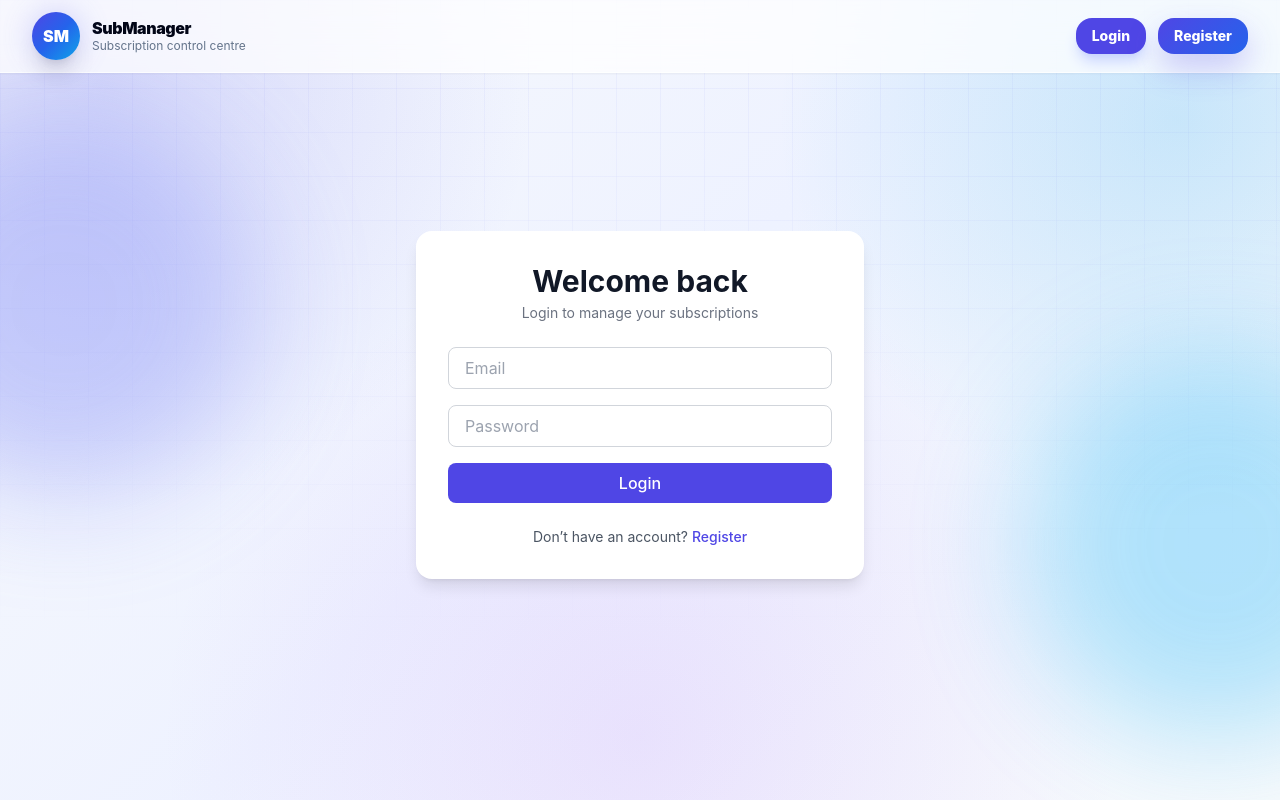
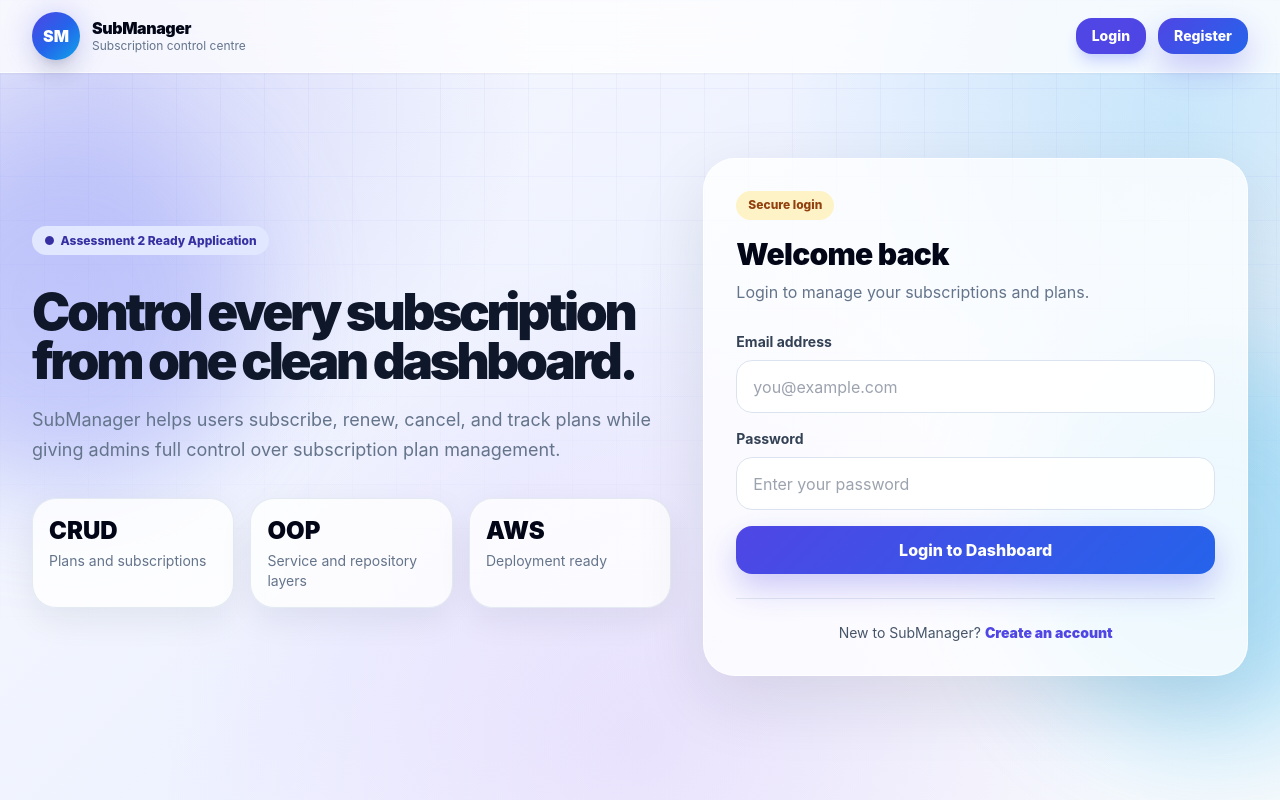
Before and after one commit to alicechang5143/SubscriptionManagementAssignment2, a React (Create React App) app in the folder frontend/: page /login in a window 1280 px wide. Built offline with nearby package versions, Linux system fonts and the light colour scheme; no server answers.

Commit message:
login page changes=

```diff
--- a/frontend/src/pages/Login.jsx
+++ b/frontend/src/pages/Login.jsx
@@ -1,81 +1,140 @@
 import { useState } from "react";
+import { Link, useNavigate } from "react-router-dom";
 import { useAuth } from "../context/AuthContext";
-import { useNavigate } from "react-router-dom";
 import axiosInstance from "../axiosConfig";
 
 const Login = () => {
   const [formData, setFormData] = useState({ email: "", password: "" });
+  const [loading, setLoading] = useState(false);
   const { login } = useAuth();
   const navigate = useNavigate();
 
-  const handleSubmit = async (e) => {
-    e.preventDefault();
+  const handleChange = (event) => {
+    setFormData({ ...formData, [event.target.name]: event.target.value });
+  };
+
+  const handleSubmit = async (event) => {
+    event.preventDefault();
 
     try {
+      setLoading(true);
       const response = await axiosInstance.post("/api/auth/login", formData);
-
       login(response.data?.data || response.data);
-      navigate("/tasks");
+      navigate("/subscriptions");
     } catch (error) {
-      console.error("LOGIN ERROR:", error.response?.data || error.message);
-      alert("Login failed. Please try again.");
+      alert(
+        error.response?.data?.message ||
+          "Login failed. Please check your email and password.",
+      );
+    } finally {
+      setLoading(false);
     }
   };
 
   return (
-    <div className="flex items-center justify-center min-h-[75vh]">
-      <div className="w-full max-w-md bg-white rounded-2xl shadow-lg p-8">
+    <div className="min-h-[78vh] grid lg:grid-cols-[1.08fr_0.92fr] gap-8 items-center fade-in">
+      <section className="space-y-8">
+        <div className="inline-flex items-center gap-2 badge badge-blue">
+          <span>●</span>
+          Assessment 2 Ready Application
+        </div>
 
-        {/* HEADER */}
-        <div className="text-center mb-6">
-          <h1 className="text-3xl font-bold text-gray-900">Welcome back</h1>
-          <p className="text-gray-500 text-sm mt-1">
-            Login to manage your subscriptions
+        <div className="space-y-5">
+          <h1 className="page-title">
+            Control every subscription from one clean dashboard.
+          </h1>
+
+          <p className="page-subtitle text-lg max-w-2xl">
+            SubManager helps users subscribe, renew, cancel, and track plans
+            while giving admins full control over subscription plan management.
           </p>
         </div>
 
-        {/* FORM */}
+        <div className="grid sm:grid-cols-3 gap-4 max-w-3xl">
+          <div className="metric-card">
+            <p className="text-2xl font-black text-slate-950">CRUD</p>
+            <p className="text-sm text-slate-500 mt-1">
+              Plans and subscriptions
+            </p>
+          </div>
+
+          <div className="metric-card">
+            <p className="text-2xl font-black text-slate-950">OOP</p>
+            <p className="text-sm text-slate-500 mt-1">
+              Service and repository layers
+            </p>
+          </div>
+
+          <div className="metric-card">
+            <p className="text-2xl font-black text-slate-950">AWS</p>
+            <p className="text-sm text-slate-500 mt-1">Deployment ready</p>
+          </div>
+        </div>
+      </section>
+
+      <section className="glass-panel rounded-[2rem] p-6 sm:p-8">
+        <div className="mb-7">
+          <p className="badge badge-yellow mb-4">Secure login</p>
+          <h2 className="text-3xl font-black tracking-tight text-slate-950">
+            Welcome back
+          </h2>
+          <p className="text-slate-500 mt-2">
+            Login to manage your subscriptions and plans.
+          </p>
+        </div>
+
         <form onSubmit={handleSubmit} className="space-y-4">
+          <div>
+            <label className="text-sm font-bold text-slate-700 block mb-2">
+              Email address
+            </label>
+            <input
+              name="email"
+              type="email"
+              placeholder="you@example.com"
+              value={formData.email}
+              onChange={handleChange}
+              className="input-field"
+              required
+            />
+          </div>
 
-          <input
-            type="email"
-            placeholder="Email"
-            value={formData.email}
-            onChange={(e) =>
-              setFormData({ ...formData, email: e.target.value })
-            }
-            className="w-full px-4 py-2 border border-gray-300 rounded-lg focus:ring-2 focus:ring-indigo-500 outline-none transition"
-          />
-
-          <input
-            type="password"
-            placeholder="Password"
-            value={formData.password}
-            onChange={(e) =>
-              setFormData({ ...formData, password: e.target.value })
-            }
-            className="w-full px-4 py-2 border border-gray-300 rounded-lg focus:ring-2 focus:ring-indigo-500 outline-none transition"
-          />
+          <div>
+            <label className="text-sm font-bold text-slate-700 block mb-2">
+              Password
+            </label>
+            <input
+              name="password"
+              type="password"
+              placeholder="Enter your password"
+              value={formData.password}
+              onChange={handleChange}
+              className="input-field"
+              required
+            />
+          </div>
 
           <button
             type="submit"
-            className="w-full bg-indigo-600 hover:bg-indigo-700 text-white py-2 rounded-lg font-medium transition"
+            disabled={loading}
+            className="primary-button w-full py-3"
           >
-            Login
+            {loading ? "Logging in..." : "Login to Dashboard"}
           </button>
         </form>
 
-        {/* FOOTER */}
-        <p className="text-center text-sm mt-6 text-gray-600">
-          Don’t have an account?{" "}
-          <span
-            className="text-indigo-600 hover:underline cursor-pointer font-medium"
-            onClick={() => navigate("/register")}
-          >
-            Register
-          </span>
-        </p>
-      </div>
+        <div className="mt-6 pt-6 border-t border-slate-200 text-center">
+          <p className="text-sm text-slate-600">
+            New to SubManager?{" "}
+            <Link
+              to="/register"
+              className="font-black text-indigo-600 hover:text-indigo-700"
+            >
+              Create an account
+            </Link>
+          </p>
+        </div>
+      </section>
     </div>
   );
 };
```
